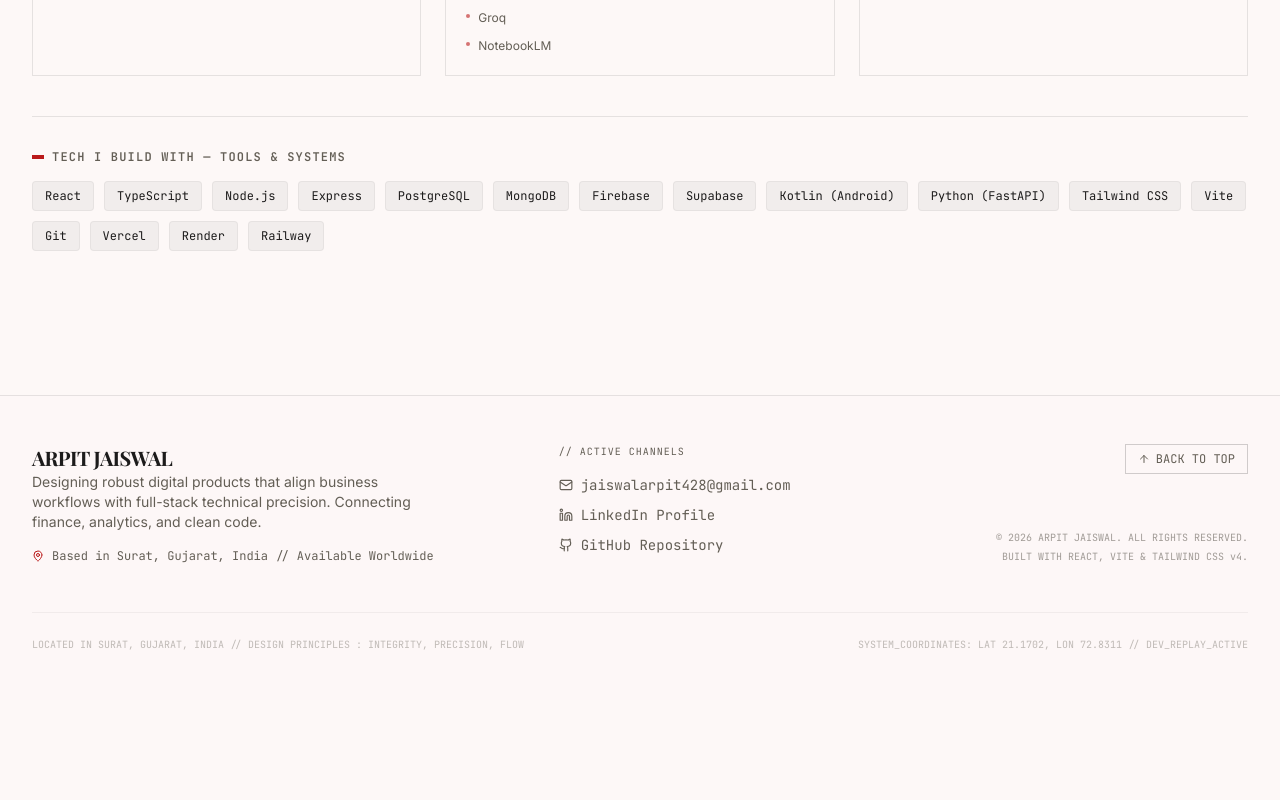
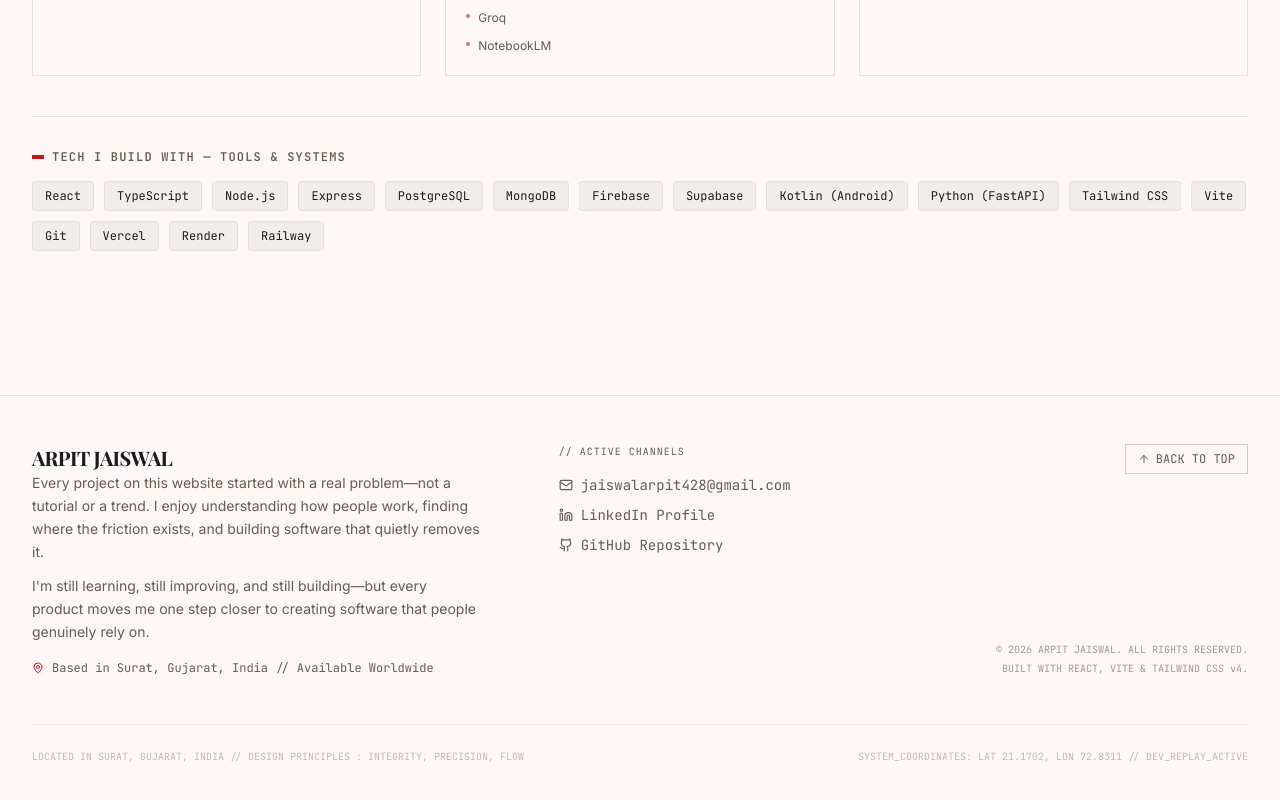
Before and after one commit to Arpitj9974/Arpitj9974-portfolio-, a React (Vite) app: page / in a window 1280 px wide. Shown: the part 3141-3941 px from the top of the page. Before the commit the page ends 3841 px from the top, so only its background shows below. Built offline with nearby package versions, Linux system fonts and the light colour scheme; a web font is replaced by a local one.

Commit message:
Update footer biography content and paragraphs layout

```diff
--- a/src/components/Footer.tsx
+++ b/src/components/Footer.tsx
@@ -16,9 +16,14 @@
             <span className="font-serif text-xl font-bold tracking-tight text-ink">
               ARPIT JAISWAL
             </span>
-            <p className="text-sm text-muted font-sans max-w-sm">
-              Designing robust digital products that align business workflows with full-stack technical precision. Connecting finance, analytics, and clean code.
-            </p>
+            <div className="text-xs md:text-sm text-muted font-sans max-w-md space-y-3 leading-relaxed">
+              <p>
+                Every project on this website started with a real problem—not a tutorial or a trend. I enjoy understanding how people work, finding where the friction exists, and building software that quietly removes it.
+              </p>
+              <p>
+                I'm still learning, still improving, and still building—but every product moves me one step closer to creating software that people genuinely rely on.
+              </p>
+            </div>
             <div className="flex items-center gap-2 text-xs font-mono text-muted">
               <MapPin size={12} className="text-accent" />
               <span>Based in Surat, Gujarat, India // Available Worldwide</span>
```
